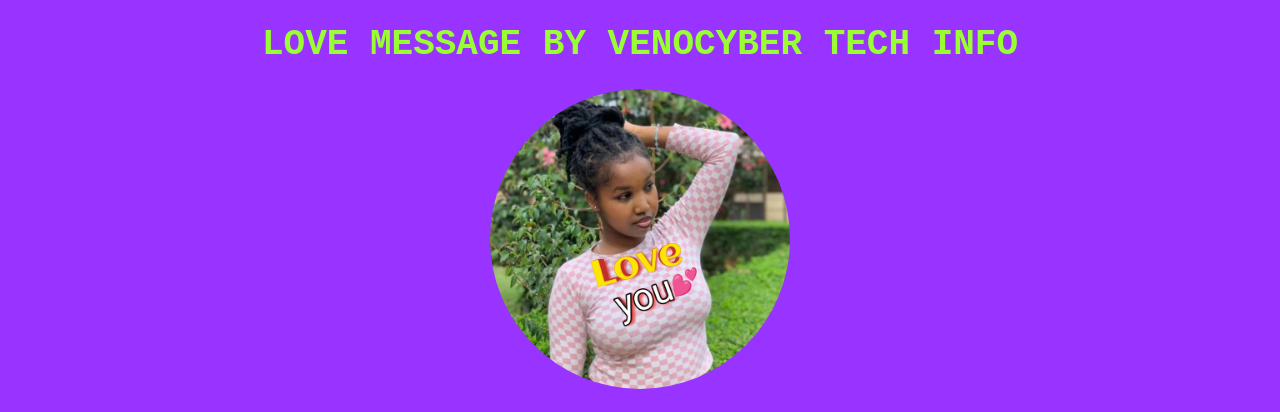
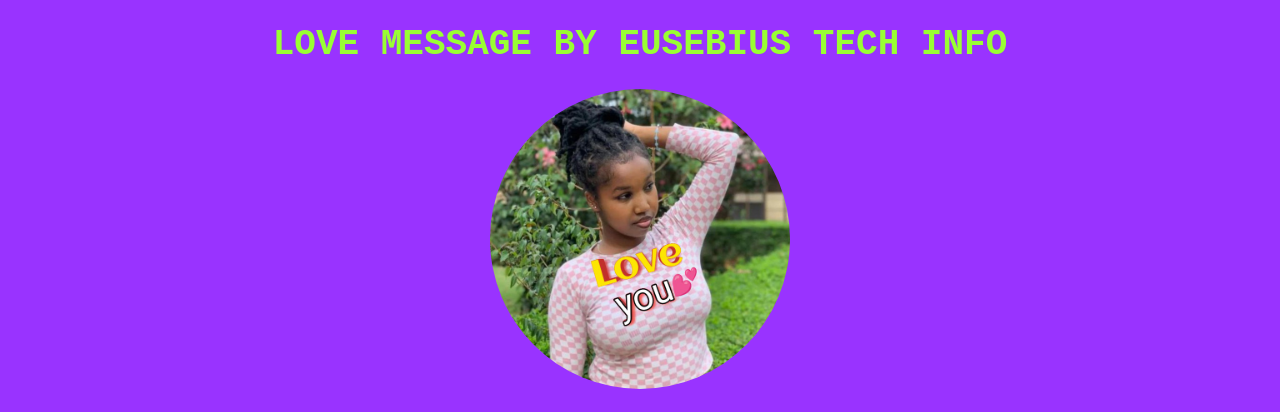
Before and after one commit to Botllee/SHILLOH, a plain HTML site: page love.html in a window 1280 px wide. Shown: the top 412 px of the page. Drawn offline with Linux system fonts and the light colour scheme.

Commit message:
SHILLOH love 😘

```diff
--- a/love.html
+++ b/love.html
@@ -1,7 +1,7 @@
 <!DOCTYPE html>
 <html>
 <head>
-  <title>Love message by Venocyber</title>
+  <title>Love message by EUSEBIUS</title>
   <style>
     body {
       background-color: #9933FF;
@@ -87,7 +87,7 @@
   </script>
 </head>
 <body>
-  <h1>LOVE MESSAGE BY VENOCYBER TECH INFO</h1>
+  <h1>LOVE MESSAGE BY EUSEBIUS TECH INFO</h1>
 
   <div class="image-container">
     <img src="onlyyou.jpg" alt="venocyber hacker">
@@ -162,8 +162,8 @@
  <a><img src='https://i.imgur.com/LyHic3i.gif'/></a>
   <a><img src='https://i.imgur.com/LyHic3i.gif'/></a>
   <div class="copyright">
-    <p>&copy; VENOCYBER 2024</p>
-    <p>designed by <b>venocyber tech</b> for you my love</p>
+    <p>&copy; EUSEBIUS 2024</p>
+    <p>designed by <b>EUSEBIUS tech</b> for you my love</p>
     <p>The song belongs to <b>Rayvanny i love you</b> it is dedicated to my special fans thank you for always being with me.</p>
   </div>
   <a><img src='https://i.imgur.com/LyHic3i.gif'/></a>
```
